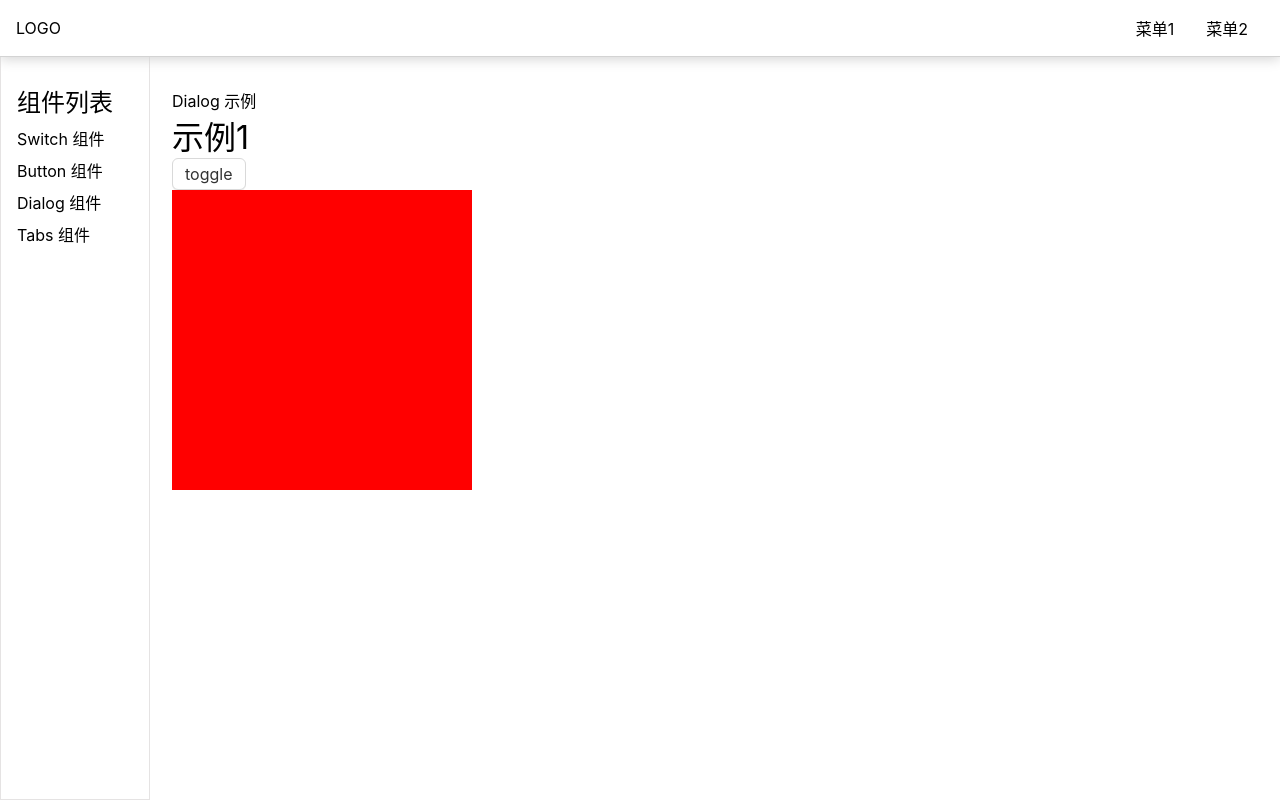
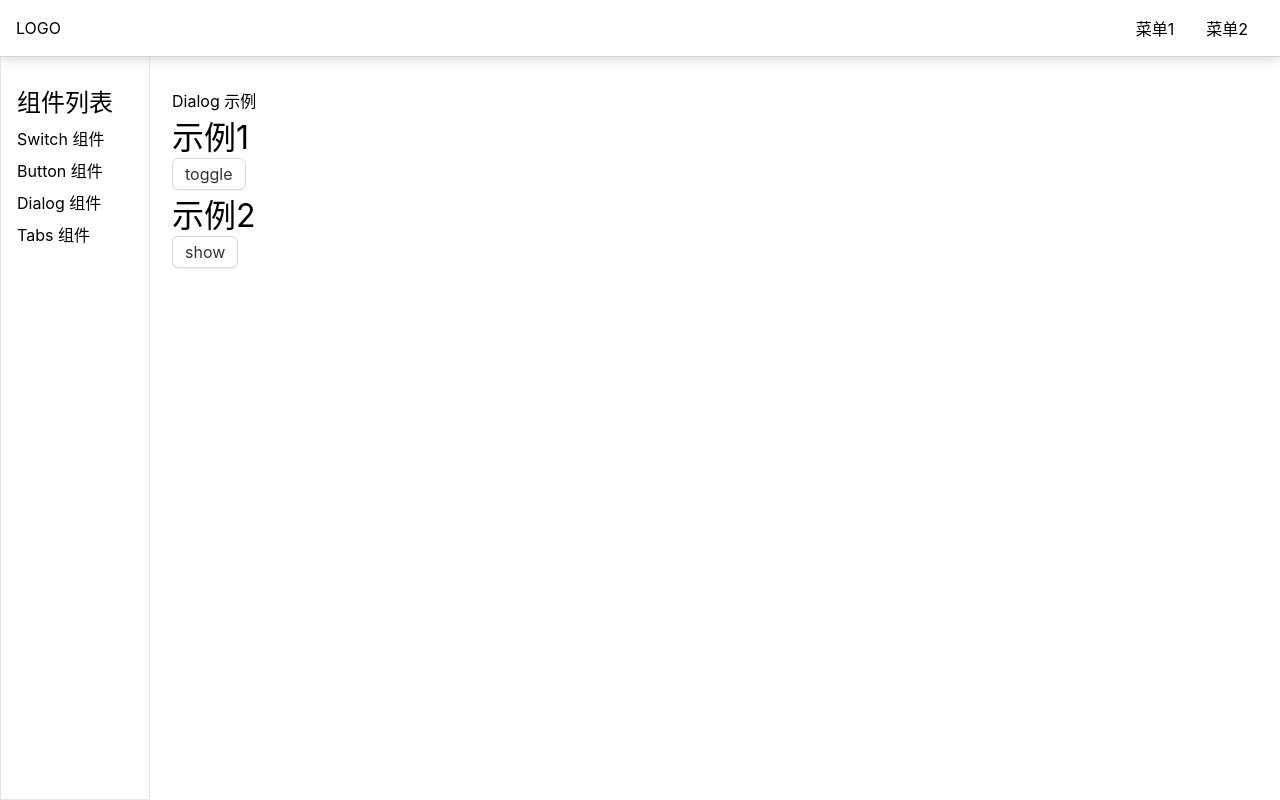
Before and after one commit to Ranze1129/Inspire-UI, a Vue app: page /#/doc/dialog in a window 1280 px wide. Built offline with nearby package versions, Linux system fonts and the light colour scheme.

Commit message:
openDialog 一句话打开 Dialog

```diff
--- a/src/components/DialogDemo.vue
+++ b/src/components/DialogDemo.vue
@@ -1,8 +1,6 @@
 <template>
-  <div>
     <div>Dialog 示例</div>
     <h1>示例1</h1>
-    <div style="position: relative; z-index: 1;">
     <Button @click="toggle">toggle</Button>
     <Dialog v-model:visible="x" :closeOnClickOverlay="false"
             :ok="f1" :cancel="f2">
@@ -14,15 +12,15 @@
         <strong>加粗的标题</strong>
       </template>
     </Dialog>
-    </div>
-    <div style="position: relative; z-index: 2; width: 300px; height: 300px; background: red;"></div>
-  </div>
+    <h1>示例2</h1>
+    <Button @click="showDialog">show</Button>
 </template>
 
 <script lang="ts">
 import Dialog from '../lib/Dialog.vue';
 import Button from '../lib/Button.vue';
 import {ref} from 'vue';
+import {openDialog} from '../lib/openDialog.ts';
 
 export default {
   components: {Button, Dialog},
@@ -32,10 +30,22 @@
       x.value = !x.value;
     };
     const f1 = () => {
-      return false
+      return false;
     };
     const f2 = () => {};
-    return {x, toggle, f1, f2};
+    const showDialog = () => {
+      openDialog({
+        title: '标题',
+        content: '你好',
+        ok() {
+          console.log('ok');
+        },
+        cancel() {
+          console.log('cancel');
+        }
+      });
+    };
+    return {x, toggle, f1, f2, showDialog};
   }
 };
 
--- a/src/lib/Dialog.vue
+++ b/src/lib/Dialog.vue
@@ -56,7 +56,7 @@
       }
     };
     const cancel = () => {
-      context.emit('cancel');
+      props.cancel?.()
       close();
     };
     return {close, onClickOverlay, ok, cancel};
--- /dev/null
+++ b/src/lib/openDialog.ts
@@ -0,0 +1,27 @@
+import Dialog from './Dialog.vue';
+import {createApp, h} from 'vue';
+
+export const openDialog = (options) => {
+  const {title, content, ok, cancel} = options;
+  const div = document.createElement('div');
+  document.body.appendChild(div);
+  const close = () => {
+    //@ts-ignore
+    app.unmount(div);
+    div.remove();
+  };
+  const app = createApp({
+    render() {
+      return h(Dialog, {
+        visible: true,
+        'onUpdate:visible': (newVisible) => {
+          if (newVisible === false) {close();}
+        },
+        ok,cancel
+      }, {
+        title, content
+      });
+    }
+  });
+  app.mount(div);
+};
```
